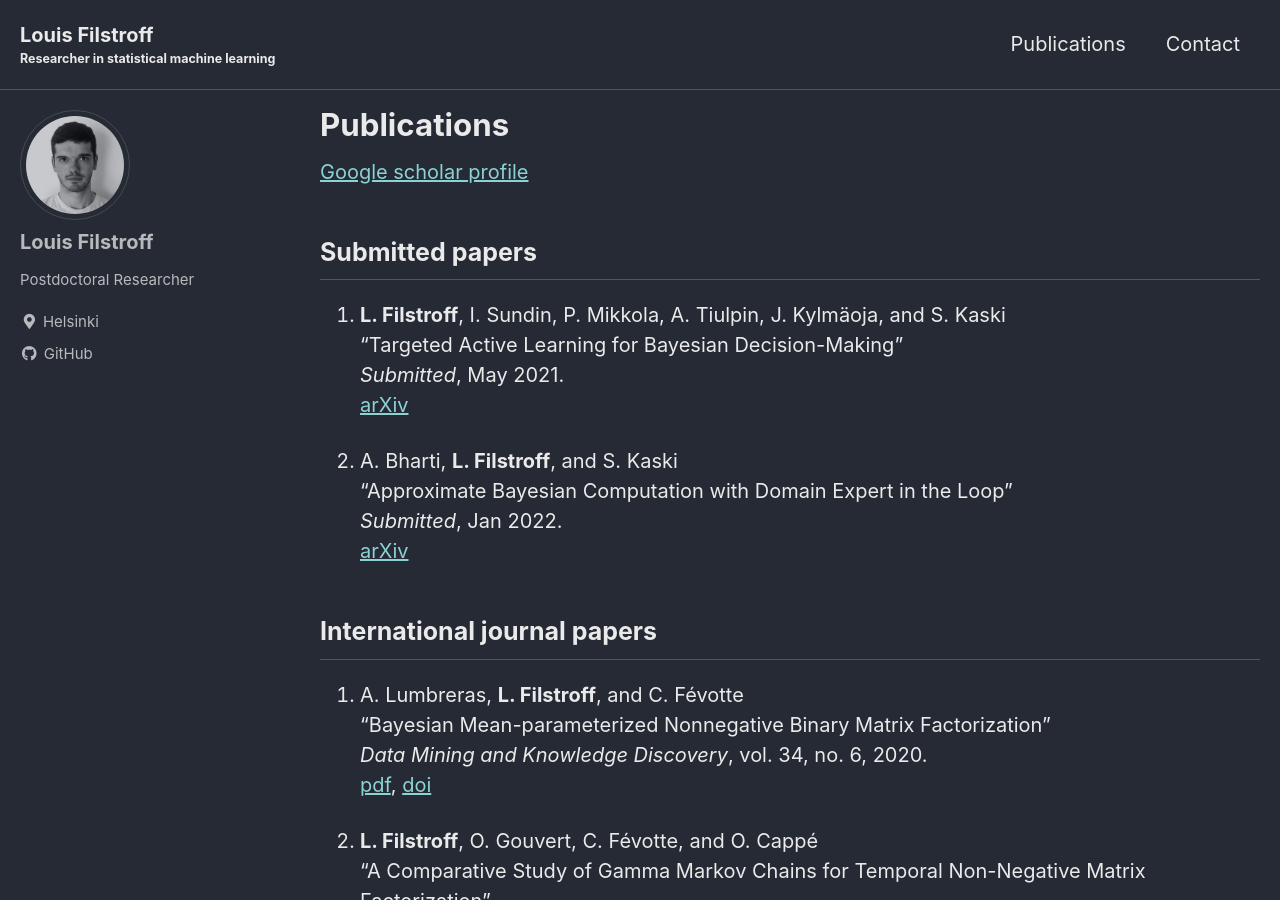
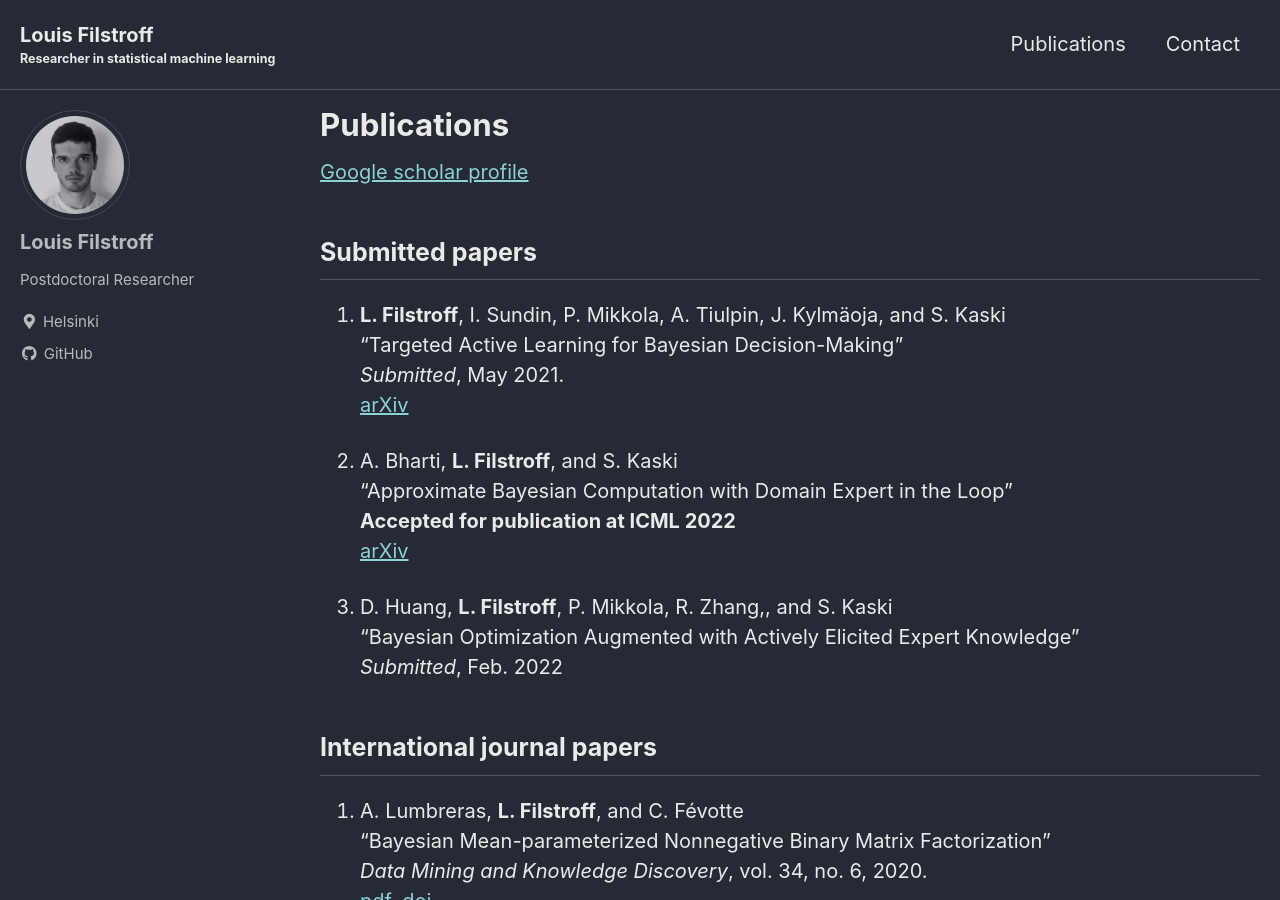
Before and after one commit to lfilstro/lfilstro.github.io, a Jekyll site: the page built from _pages/publications.md, in a window 1280 px wide and 900 px high. Built offline with Jekyll 4.4.1, drawn with Linux system fonts in a browser that asks for light colours; cached includes are drawn as plain includes.

Commit message:
update May 2022

```diff
--- a/_pages/publications.md
+++ b/_pages/publications.md
@@ -17,8 +17,13 @@ title: Publications
 
 2. A. Bharti, **L. Filstroff**, and S. Kaski <br/>
 "Approximate Bayesian Computation with Domain Expert in the Loop" <br/>
-*Submitted*, Jan 2022. <br/>
+**Accepted for publication at ICML 2022** <br/>
 [arXiv](https://arxiv.org/abs/2201.12090)
+
+3. D. Huang, **L. Filstroff**, P. Mikkola, R. Zhang,, and S. Kaski <br/>
+"Bayesian Optimization Augmented with Actively Elicited Expert Knowledge" <br/>
+*Submitted*, Feb. 2022
+
 
 ## International journal papers
 
@@ -34,6 +39,7 @@ title: Publications
 [pdf](https://arxiv.org/abs/2006.12843),
 [code](https://github.com/lfilstro/TemporalNMF),
 [doi](https://doi.org/10.1109/TSP.2021.3060000)
+
 
 ## International conference papers
 
```
Also changed, not shown: _pages/home.md (+1 -1 lines).
